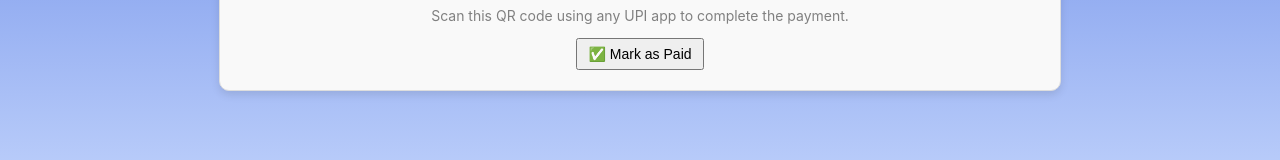
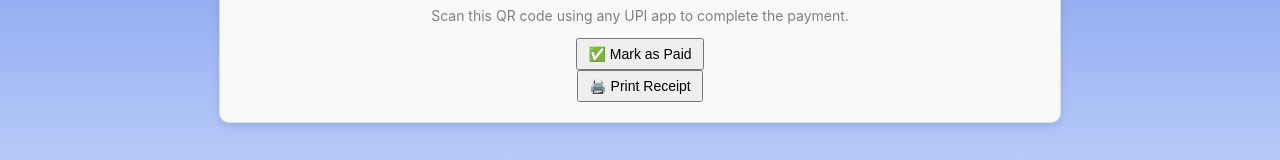
Before and after one commit to Jaiindra1/Srinivasa, a React (Create React App) app: page /Receipt in a window 1280 px wide. Shown: the part 538-698 px from the top of the page. Built offline with nearby package versions, Linux system fonts and the light colour scheme; no server answers.

Commit message:
Update index.js

```diff
--- a/src/components/Reciept/index.js
+++ b/src/components/Reciept/index.js
@@ -45,6 +45,10 @@ function Receipt() {
         }
     };
 
+    const handlePrint = () => {
+        window.print();
+    };
+
     return (
         <div className="receipt-container">
             <h1 className="receipt-title">Receipt</h1>
@@ -89,9 +93,14 @@ function Receipt() {
             ) : (
                 <div className="payment-done">
                     <h2>✅ Payment Completed</h2>
-                    <p> Your payment has been received.</p>
+                    <p>Your payment has been received.</p>
                 </div>
             )}
+
+            {/* Print Button */}
+            <div className="print-section">
+                <button onClick={handlePrint}>🖨️ Print Receipt</button>
+            </div>
         </div>
     );
 }
```
